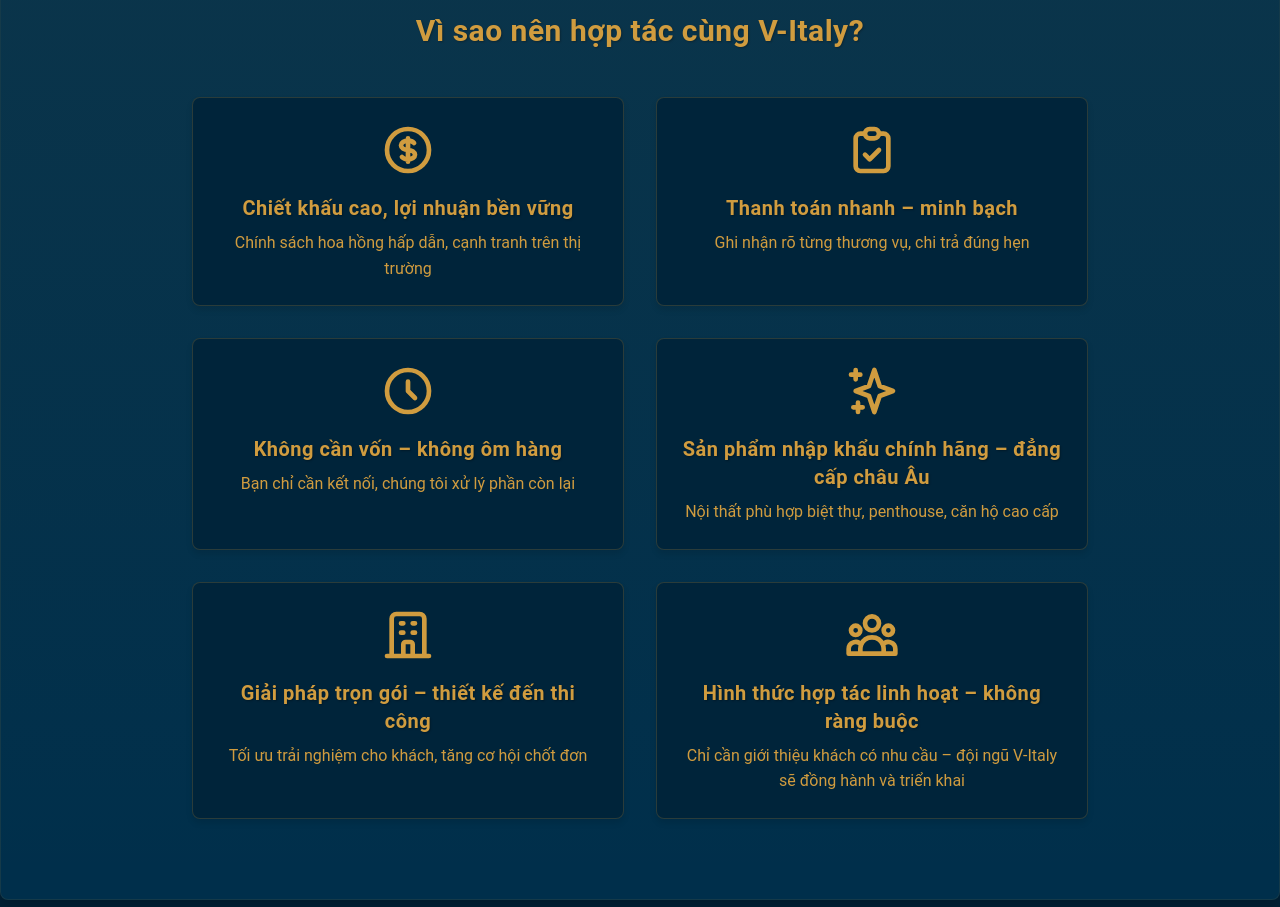
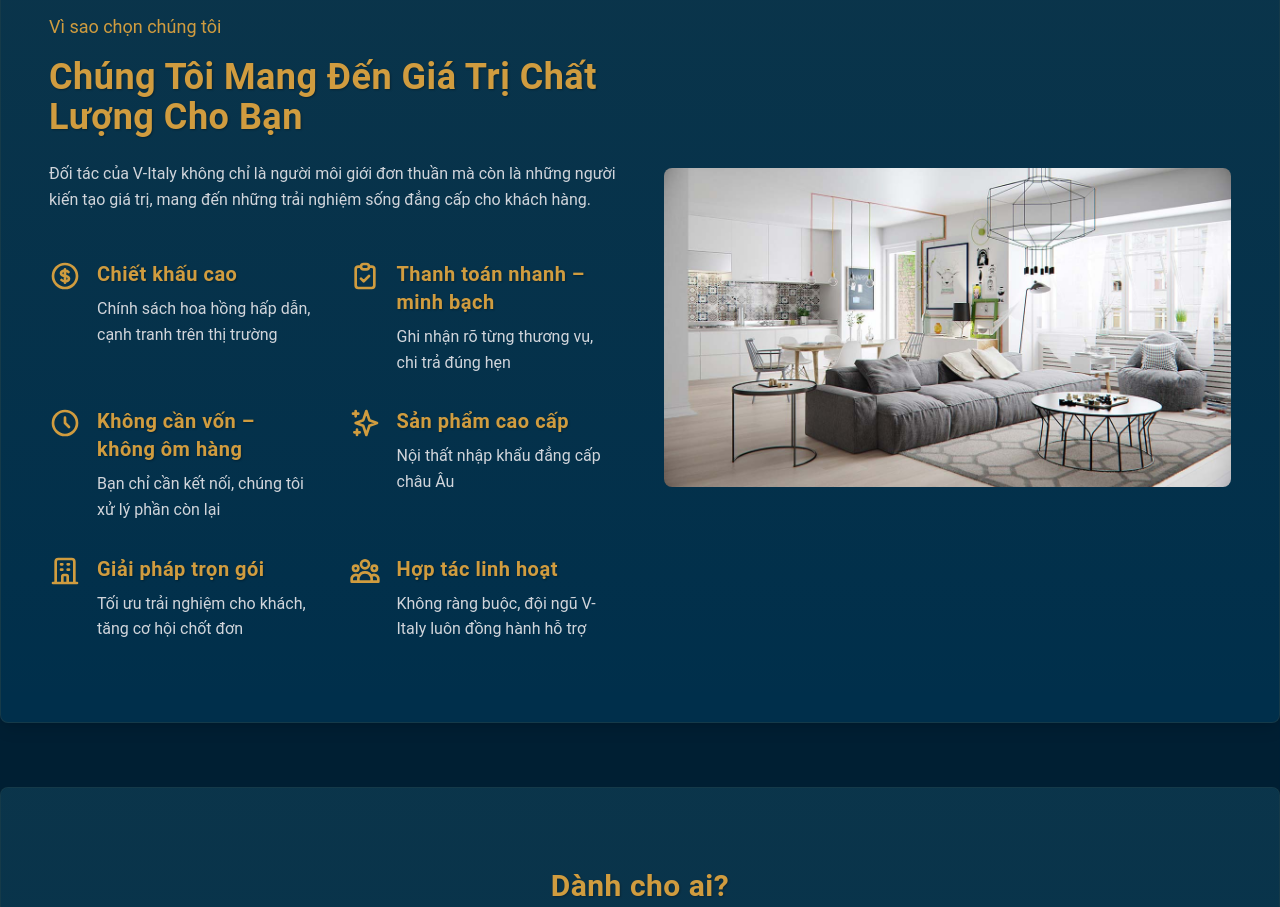
Before and after one commit to Jerry-Trang/V-Italy.Landing-Page, a website: page index.html in a window 1280 px wide. Shown: the part 900-1807 px from the top of the page. Drawn offline with nearby package versions, Linux system fonts and the light colour scheme; no server answers.

Commit message:
Implement code changes to enhance functionality and improve performance

```diff
--- a/index.html
+++ b/index.html
@@ -111,91 +111,103 @@
 
   <!-- Reasons to Collaborate -->
   <section id="why" class="py-16 px-6 md:py-20 md:px-12 shadow-lg" data-aos="fade-up" data-aos-duration="1000">
-    <div class="max-w-4xl mx-auto text-center">
-      <h2 class="text-3xl font-bold mb-12 text-[#d09c3f]">Vì sao nên hợp tác cùng V-Italy?</h2>
+  <div class="max-w-7xl mx-auto">
+    <div class="grid grid-cols-1 lg:grid-cols-2 gap-12 items-center">
+      <!-- Left side: Content -->
+      <div data-aos="fade-right">
+        <p class="text-[#d09c3f] text-lg mb-4">Vì sao chọn chúng tôi</p>
+        <h2 class="text-4xl font-bold mb-6 text-[#d09c3f]">
+          Chúng Tôi Mang Đến Giá Trị Chất Lượng Cho Bạn
+        </h2>
+        <p class="text-gray-300 mb-12">
+          Đối tác của V-Italy không chỉ là người môi giới đơn thuần mà còn là những người kiến tạo giá trị, mang đến những trải nghiệm sống đẳng cấp cho khách hàng.
+        </p>
+
         <div class="grid grid-cols-1 md:grid-cols-2 gap-8">
-        <!-- Reason 1: High Commission -->
-        <div class="bg-[#002f4b] rounded-lg shadow-md p-6 flex flex-col items-center text-[#d09c3f] card-hover"
-          data-aos="fade-up" data-aos-delay="100">
-          <div class="mb-4">
-            <svg xmlns="http://www.w3.org/2000/svg" class="h-14 w-14 text-[#d09c3f]" fill="none" viewBox="0 0 24 24"
-              stroke="currentColor">
-              <path stroke-linecap="round" stroke-linejoin="round" stroke-width="2"
-                d="M12 8c-1.657 0-3 .895-3 2s1.343 2 3 2 3 .895 3 2-1.343 2-3 2m0-8c1.11 0 2.08.402 2.599 1M12 8V7m0 1v8m0 0v1m0-1c-1.11 0-2.08-.402-2.599-1M21 12a9 9 0 11-18 0 9 9 0 0118 0z" />
+          <!-- Chiết khấu cao -->
+          <div class="flex items-start gap-4">
+            <div class="flex-shrink-0 text-[#d09c3f]">
+              <svg xmlns="http://www.w3.org/2000/svg" class="h-8 w-8" fill="none" viewBox="0 0 24 24" stroke="currentColor">
+                <path stroke-linecap="round" stroke-linejoin="round" stroke-width="2" d="M12 8c-1.657 0-3 .895-3 2s1.343 2 3 2 3 .895 3 2-1.343 2-3 2m0-8c1.11 0 2.08.402 2.599 1M12 8V7m0 1v8m0 0v1m0-1c-1.11 0-2.08-.402-2.599-1M21 12a9 9 0 11-18 0 9 9 0 0118 0z" />
               </svg>
             </div>
-          <h3 class="text-xl font-semibold mb-2">Chiết khấu cao, lợi nhuận bền vững</h3>
-          <p class="text-center">Chính sách hoa hồng hấp dẫn, cạnh tranh trên thị trường</p>
+            <div>
+              <h3 class="text-xl font-semibold mb-2 text-[#d09c3f]">Chiết khấu cao</h3>
+              <p class="text-gray-300">Chính sách hoa hồng hấp dẫn, cạnh tranh trên thị trường</p>
+            </div>
           </div>
 
-        <!-- Reason 2: Fast Payment -->
-        <div class="bg-[#002f4b] rounded-lg shadow-md p-6 flex flex-col items-center text-[#d09c3f] card-hover"
-          data-aos="fade-up" data-aos-delay="200">
-          <div class="mb-4">
-            <svg xmlns="http://www.w3.org/2000/svg" class="h-14 w-14 text-[#d09c3f]" fill="none" viewBox="0 0 24 24"
-              stroke="currentColor">
-              <path stroke-linecap="round" stroke-linejoin="round" stroke-width="2"
-                d="M9 5H7a2 2 0 00-2 2v12a2 2 0 002 2h10a2 2 0 002-2V7a2 2 0 00-2-2h-2M9 5a2 2 0 002 2h2a2 2 0 002-2M9 5a2 2 0 012-2h2a2 2 0 012 2m-6 9l2 2 4-4" />
+          <!-- Thanh toán nhanh -->
+          <div class="flex items-start gap-4">
+            <div class="flex-shrink-0 text-[#d09c3f]">
+              <svg xmlns="http://www.w3.org/2000/svg" class="h-8 w-8" fill="none" viewBox="0 0 24 24" stroke="currentColor">
+                <path stroke-linecap="round" stroke-linejoin="round" stroke-width="2" d="M9 5H7a2 2 0 00-2 2v12a2 2 0 002 2h10a2 2 0 002-2V7a2 2 0 00-2-2h-2M9 5a2 2 0 002 2h2a2 2 0 002-2M9 5a2 2 0 012-2h2a2 2 0 012 2m-6 9l2 2 4-4" />
               </svg>
             </div>
-          <h3 class="text-xl font-semibold mb-2">Thanh toán nhanh – minh bạch</h3>
-          <p class="text-center">Ghi nhận rõ từng thương vụ, chi trả đúng hẹn</p>
+            <div>
+              <h3 class="text-xl font-semibold mb-2 text-[#d09c3f]">Thanh toán nhanh – minh bạch</h3>
+              <p class="text-gray-300">Ghi nhận rõ từng thương vụ, chi trả đúng hẹn</p>
+            </div>
           </div>
 
-        <!-- Reason 3: No Capital Required -->
-        <div class="bg-[#002f4b] rounded-lg shadow-md p-6 flex flex-col items-center text-[#d09c3f] card-hover"
-          data-aos="fade-up" data-aos-delay="300">
-          <div class="mb-4">
-            <svg xmlns="http://www.w3.org/2000/svg" class="h-14 w-14 text-[#d09c3f]" fill="none" viewBox="0 0 24 24"
-              stroke="currentColor">
-              <path stroke-linecap="round" stroke-linejoin="round" stroke-width="2"
-                d="M12 8v4l3 3m6-3a9 9 0 11-18 0 9 9 0 0118 0z" />
+          <!-- Không cần vốn -->
+          <div class="flex items-start gap-4">
+            <div class="flex-shrink-0 text-[#d09c3f]">
+              <svg xmlns="http://www.w3.org/2000/svg" class="h-8 w-8" fill="none" viewBox="0 0 24 24" stroke="currentColor">
+                <path stroke-linecap="round" stroke-linejoin="round" stroke-width="2" d="M12 8v4l3 3m6-3a9 9 0 11-18 0 9 9 0 0118 0z" />
               </svg>
             </div>
-          <h3 class="text-xl font-semibold mb-2">Không cần vốn – không ôm hàng</h3>
-          <p class="text-center">Bạn chỉ cần kết nối, chúng tôi xử lý phần còn lại</p>
+            <div>
+              <h3 class="text-xl font-semibold mb-2 text-[#d09c3f]">Không cần vốn – không ôm hàng</h3>
+              <p class="text-gray-300">Bạn chỉ cần kết nối, chúng tôi xử lý phần còn lại</p>
+            </div>
           </div>
 
-        <!-- Reason 4: Premium Products -->
-        <div class="bg-[#002f4b] rounded-lg shadow-md p-6 flex flex-col items-center text-[#d09c3f] card-hover"
-          data-aos="fade-up" data-aos-delay="400">
-          <div class="mb-4">
-            <svg xmlns="http://www.w3.org/2000/svg" class="h-14 w-14 text-[#d09c3f]" fill="none" viewBox="0 0 24 24"
-              stroke="currentColor">
-              <path stroke-linecap="round" stroke-linejoin="round" stroke-width="2"
-                d="M5 3v4M3 5h4M6 17v4m-2-2h4m5-16l2.286 6.857L21 12l-5.714 2.143L13 21l-2.286-6.857L5 12l5.714-2.143L13 3z" />
+          <!-- Sản phẩm cao cấp -->
+          <div class="flex items-start gap-4">
+            <div class="flex-shrink-0 text-[#d09c3f]">
+              <svg xmlns="http://www.w3.org/2000/svg" class="h-8 w-8" fill="none" viewBox="0 0 24 24" stroke="currentColor">
+                <path stroke-linecap="round" stroke-linejoin="round" stroke-width="2" d="M5 3v4M3 5h4M6 17v4m-2-2h4m5-16l2.286 6.857L21 12l-5.714 2.143L13 21l-2.286-6.857L5 12l5.714-2.143L13 3z" />
               </svg>
             </div>
-          <h3 class="text-xl font-semibold mb-2">Sản phẩm nhập khẩu chính hãng – đẳng cấp châu Âu</h3>
-          <p class="text-center">Nội thất phù hợp biệt thự, penthouse, căn hộ cao cấp</p>
+            <div>
+              <h3 class="text-xl font-semibold mb-2 text-[#d09c3f]">Sản phẩm cao cấp</h3>
+              <p class="text-gray-300">Nội thất nhập khẩu đẳng cấp châu Âu</p>
+            </div>
           </div>
 
-        <!-- Reason 5: Turnkey Solution -->
-        <div class="bg-[#002f4b] rounded-lg shadow-md p-6 flex flex-col items-center text-[#d09c3f] card-hover"
-          data-aos="fade-up" data-aos-delay="500">
-          <div class="mb-4">
-            <svg xmlns="http://www.w3.org/2000/svg" class="h-14 w-14 text-[#d09c3f]" fill="none" viewBox="0 0 24 24"
-              stroke="currentColor">
-              <path stroke-linecap="round" stroke-linejoin="round" stroke-width="2"
-                d="M19 21V5a2 2 0 00-2-2H7a2 2 0 00-2 2v16m14 0h2m-2 0h-5m-9 0H3m2 0h5M9 7h1m-1 4h1m4-4h1m-1 4h1m-5 10v-5a1 1 0 011-1h2a1 1 0 011 1v5m-4 0h4" />
+          <!-- Giải pháp trọn gói -->
+          <div class="flex items-start gap-4">
+            <div class="flex-shrink-0 text-[#d09c3f]">
+              <svg xmlns="http://www.w3.org/2000/svg" class="h-8 w-8" fill="none" viewBox="0 0 24 24" stroke="currentColor">
+                <path stroke-linecap="round" stroke-linejoin="round" stroke-width="2" d="M19 21V5a2 2 0 00-2-2H7a2 2 0 00-2 2v16m14 0h2m-2 0h-5m-9 0H3m2 0h5M9 7h1m-1 4h1m4-4h1m-1 4h1m-5 10v-5a1 1 0 011-1h2a1 1 0 011 1v5m-4 0h4" />
               </svg>
             </div>
-          <h3 class="text-xl font-semibold mb-2">Giải pháp trọn gói – thiết kế đến thi công</h3>
-          <p class="text-center">Tối ưu trải nghiệm cho khách, tăng cơ hội chốt đơn</p>
+            <div>
+              <h3 class="text-xl font-semibold mb-2 text-[#d09c3f]">Giải pháp trọn gói</h3>
+              <p class="text-gray-300">Tối ưu trải nghiệm cho khách, tăng cơ hội chốt đơn</p>
+            </div>
           </div>
 
-        <!-- Reason 6: Flexible Collaboration -->
-        <div class="bg-[#002f4b] rounded-lg shadow-md p-6 flex flex-col items-center text-[#d09c3f] card-hover"
-          data-aos="fade-up" data-aos-delay="600">
-          <div class="mb-4">
-            <svg xmlns="http://www.w3.org/2000/svg" class="h-14 w-14 text-[#d09c3f]" fill="none" viewBox="0 0 24 24"
-              stroke="currentColor">
-              <path stroke-linecap="round" stroke-linejoin="round" stroke-width="2"
-                d="M17 20h5v-2a3 3 0 00-5.356-1.857M17 20H7m10 0v-2c0-.656-.126-1.283-.356-1.857M7 20H2v-2a3 3 0 015.356-1.857M7 20v-2c0-.656.126-1.283.356-1.857m0 0a5.002 5.002 0 019.288 0M15 7a3 3 0 11-6 0 3 3 0 016 0zm6 3a2 2 0 11-4 0 2 2 0 014 0zM7 10a2 2 0 11-4 0 2 2 0 014 0z" />
+          <!-- Hợp tác linh hoạt -->
+          <div class="flex items-start gap-4">
+            <div class="flex-shrink-0 text-[#d09c3f]">
+              <svg xmlns="http://www.w3.org/2000/svg" class="h-8 w-8" fill="none" viewBox="0 0 24 24" stroke="currentColor">
+                <path stroke-linecap="round" stroke-linejoin="round" stroke-width="2" d="M17 20h5v-2a3 3 0 00-5.356-1.857M17 20H7m10 0v-2c0-.656-.126-1.283-.356-1.857M7 20H2v-2a3 3 0 015.356-1.857M7 20v-2c0-.656.126-1.283.356-1.857m0 0a5.002 5.002 0 019.288 0M15 7a3 3 0 11-6 0 3 3 0 016 0zm6 3a2 2 0 11-4 0 2 2 0 014 0zM7 10a2 2 0 11-4 0 2 2 0 014 0z" />
               </svg>
             </div>
-          <h3 class="text-xl font-semibold mb-2">Hình thức hợp tác linh hoạt – không ràng buộc</h3>
-          <p class="text-center">Chỉ cần giới thiệu khách có nhu cầu – đội ngũ V-Italy sẽ đồng hành và triển khai</p>
+            <div>
+              <h3 class="text-xl font-semibold mb-2 text-[#d09c3f]">Hợp tác linh hoạt</h3>
+              <p class="text-gray-300">Không ràng buộc, đội ngũ V-Italy luôn đồng hành hỗ trợ</p>
+            </div>
+          </div>
+        </div>
+      </div>
+
+      <!-- Right side: Image -->
+      <div class="relative h-[600px]" data-aos="fade-left">
+        <img src="./img/modern-living.png" alt="Modern Living Space" class="w-full h-full object-cover rounded-lg">
+
       </div>
     </div>
   </div>
@@ -250,12 +262,42 @@
 
   <!-- Collaboration Method -->
   <section id="how" class="py-16 px-6 md:py-20 md:px-12 shadow-lg" data-aos="fade-up" data-aos-duration="1000">
-    <div class="max-w-4xl mx-auto text-center">
-      <h2 class="text-3xl font-bold mb-6 text-[#d09c3f]">Hợp tác đơn giản, linh hoạt</h2>
-      <p class="text-lg max-w-xl mx-auto">
-        Chỉ cần giới thiệu khách hàng, V-Italy sẽ xử lý toàn bộ từ tư vấn đến thi công – bạn không cần vốn hoặc gánh
-        nặng quản lý!
+  <div class="max-w-4xl mx-auto">
+    <div class="text-center mb-12">
+      <h2 class="text-3xl font-bold mb-6 text-[#d09c3f]">CÁCH THỨC HỢP TÁC</h2>
+      <p class="text-xl text-[#d09c3f] mb-8">
+        🌟 Chúng tôi tìm kiếm "Người Kết Nối" – không phải "Người Bán Hàng"
       </p>
+      <p class="text-gray-300 text-lg mb-8">
+        Bạn không cần hiểu sâu về nội thất, cũng không mất thời để tư vấn chốt khách.
+      </p>
+    </div>
+
+    <div class="grid grid-cols-1 md:grid-cols-3 gap-8 mb-12">
+      <!-- Step 1 -->
+      <div class="bg-[#002f4b] rounded-lg p-6 text-center card-hover">
+        <div class="text-2xl mb-4">👉</div>
+        <h3 class="text-xl font-semibold mb-4 text-[#d09c3f]">Biết ai đang cần nội thất</h3>
+      </div>
+
+      <!-- Step 2 -->
+      <div class="bg-[#002f4b] rounded-lg p-6 text-center card-hover">
+        <div class="text-2xl mb-4">👉</div>
+        <h3 class="text-xl font-semibold mb-4 text-[#d09c3f]">Kết nối họ với V-Italy</h3>
+      </div>
+
+      <!-- Step 3 -->
+      <div class="bg-[#002f4b] rounded-lg p-6 text-center card-hover">
+        <div class="text-2xl mb-4">👉</div>
+        <h3 class="text-xl font-semibold mb-4 text-[#d09c3f]">Bạn nhận hoa hồng</h3>
+      </div>
+    </div>
+
+    <div class="text-center">
+      <p class="text-xl text-[#d09c3f] font-semibold">
+        Chúng tôi luôn ở đây để giúp bạn phát triển và thành công!
+      </p>
+    </div>
   </div>
 </section>
 
@@ -270,7 +312,7 @@
       <!-- Name Field -->
       <div class="card-hover bg-opacity-10 bg-[#d09c3f] p-6 rounded-lg">
         <label for="name" class="block mb-1 font-semibold text-[#d09c3f]">
-          😊 Họ và tên <span class="text-red-500">*</span>
+          😊 Họ và tên <span class="text-[#d09c3f]">*</span>
         </label>
         <input type="text" name="name" id="name"
           class="w-full border border-[#d09c3f] bg-[#002f4b] rounded-md p-3 focus:ring-2 focus:ring-[#d09c3f] transition-all duration-300 text-[#d09c3f] placeholder-[#d09c3f]/50"
@@ -280,7 +322,7 @@
       <!-- Phone Field -->
       <div class="card-hover bg-opacity-10 bg-[#d09c3f] p-6 rounded-lg">
         <label for="phone" class="block mb-1 font-semibold text-[#d09c3f]">
-          📱 Số điện thoại <span class="text-red-500">*</span>
+          📱 Số điện thoại <span class="text-[#d09c3f]">*</span>
         </label>
         <input type="tel" name="phone" id="phone"
           class="w-full border border-[#d09c3f] bg-[#002f4b] rounded-md p-3 focus:ring-2 focus:ring-[#d09c3f] transition-all duration-300 text-[#d09c3f] placeholder-[#d09c3f]/50"
--- a/main.css
+++ b/main.css
@@ -327,8 +327,9 @@
     .hero-overlay {
       position: absolute;
       inset: 0;
-      background: #00243a48;
+      background: #00243a57;
       z-index: 10;
+      background-blend-mode: color;
     }
 
     /* Update registration section */
```
Also changed, not shown: img/modern-living.png (added), 1 other file. Lines whose indentation alone changed are shown as unchanged.
